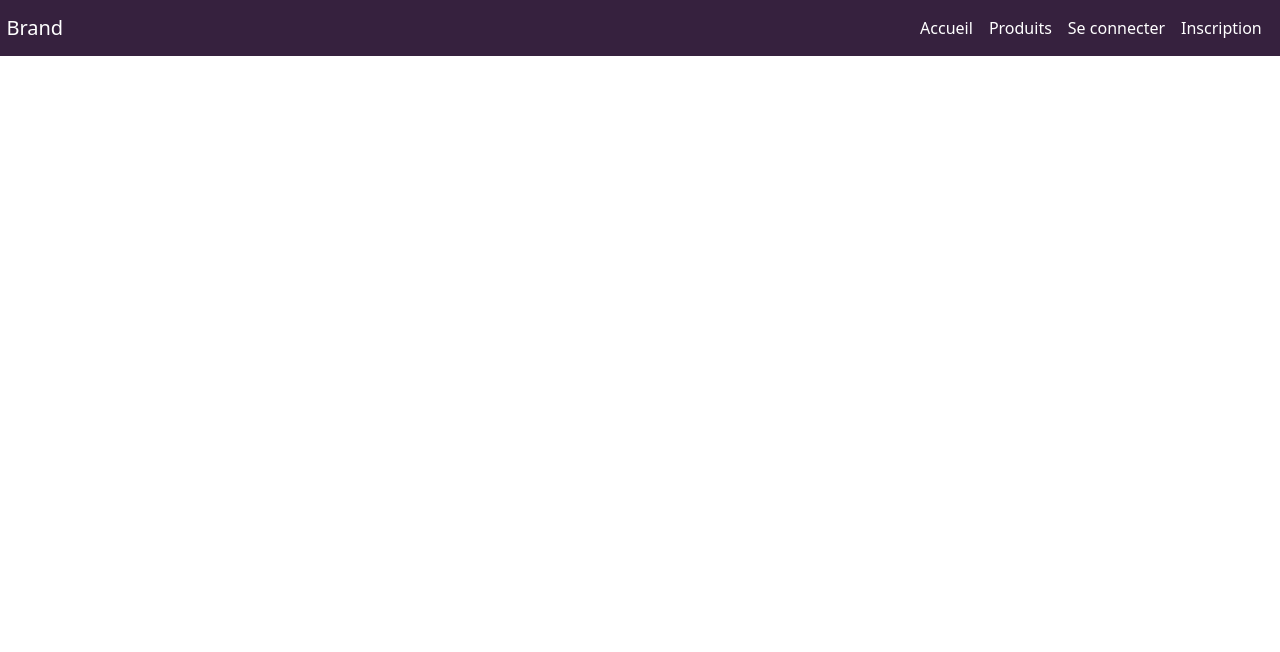
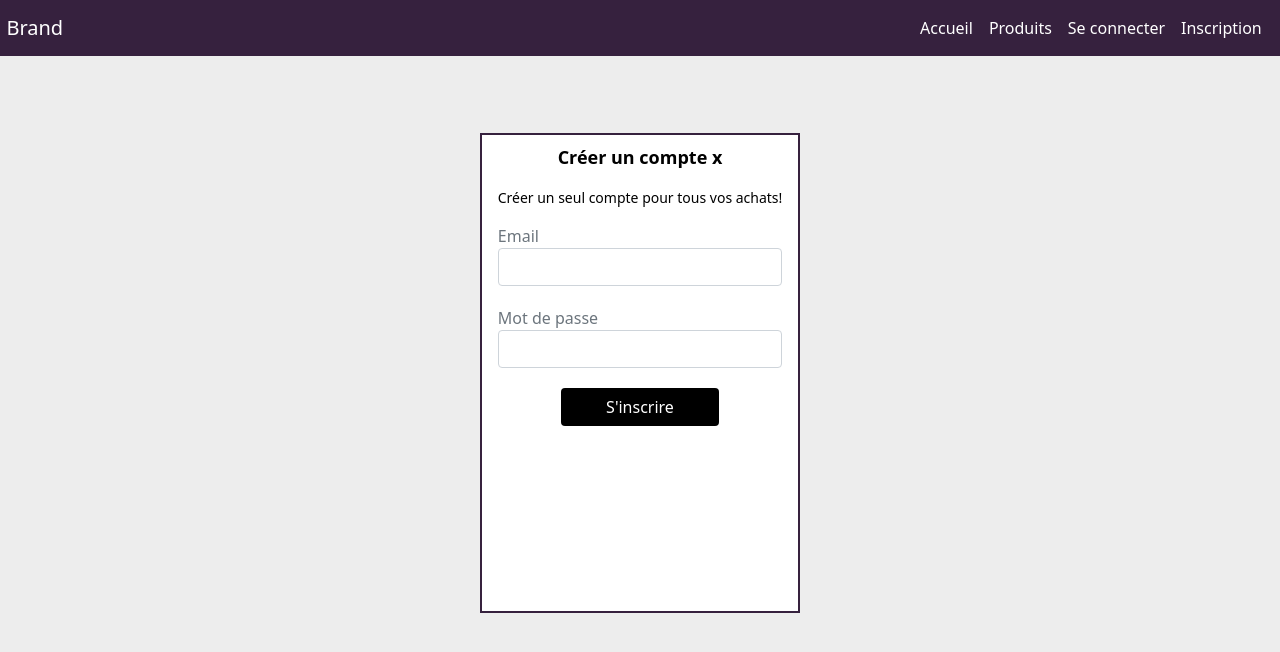
Before and after one commit to mohamed-mowafya/e-commerce-gadget-factory, a React (Create React App) app in the folder ecommerce-frontend/: page /login in a window 1280 px wide. Shown: the top 652 px of the page. Built offline with nearby package versions, Linux system fonts and the light colour scheme; no server answers.

Commit message:
Creation page Login

```diff
--- a/ecommerce-frontend/src/usagers/Login.js
+++ b/ecommerce-frontend/src/usagers/Login.js
@@ -1,8 +1,98 @@
-import React from "react";
+import React, { useState, useEffect } from "react";
 import Layout from '../site/Layout';
-const Login = () =>{
-    return <Layout title="Login page" description="Ecommerce app">
+import { API } from "../config";
+import '../style.css'
+import { Redirect } from "react-router";
 
-    </Layout>
+const Login = () => {
+    const [valeursUsager, setValeursUsager] = useState({
+        email: '',
+        mdp: '',
+        erreur: '',
+        chargement: false,
+        rediriger: false,
+    });
+    useEffect(() => { document.body.style.backgroundColor = '#ededed' })
+
+    const submitValeurs = (event) => {
+        event.preventDefault(); // Methode qui permets d'interdire le refresh.
+        setValeursUsager({ ...valeursUsager, erreur: false, chargement: true});
+        valeursForm({ email, mdp }).then(data => {
+            if (data.erreur){
+                setValeursUsager({...valeursUsager, erreur: data.erreur, chargement: false})
+            }else{
+                setValeursUsager({
+                    ...valeursUsager, rediriger: true
+                });
+            }
+        });
+    };
+    /**
+     * Envoie les valeurs au backend.
+     */
+    const valeursForm = (usager) => { // Var usager = objet javascript avec les information de l'utilisateur.
+        fetch(`${API}/signup`, {
+            method: "POST",
+            headers: {
+                Accept: 'application/json',
+                "Content-type": "application/json"
+            },
+            body: JSON.stringify(usager)
+        })
+            .then(reponse => {
+                return reponse.json
+            })
+            .catch(err => {
+                console.log(err)
+            })
+    };
+
+    const changementValeurs = contenu => event => {
+        setValeursUsager({ ...valeursUsager, erreur: false, [contenu]: event.target.value });
+    }
+
+    const { email, mdp, erreur, chargement, rediriger } = valeursUsager;
+    const form = () => (
+        <div className="section-inscription">
+            <p className="header-inscription">Créer un compte x</p>
+            <p className="paragraph-inscription">Créer un seul compte pour tous vos achats!</p>
+            <form action="POST" className="flex-inscription">
+                <div className="form-group form-inscription">
+                    <label className="text-muted">Email</label>
+                    <input onChange={changementValeurs('email')} type="email" className="form-control" value={email}/>
+                </div>
+                <div className="form-group form-inscription">
+                    <label className="text-muted">Mot de passe</label>
+                    <input onChange={changementValeurs('mdp')} type="password" className="form-control" value={mdp}/>
+                </div>
+                <button className="btn btn-inscription" onClick={submitValeurs}>S'inscrire</button>
+            </form>
+        </div>
+    )
+
+    const afficheErreur = () => (
+        <div className="alerte alerte-danger" style= {{display: erreur ? "" : "none"}}>{erreur}</div>
+    );
+
+    const afficheChargement = () => (
+        chargement && (<div className="alerte alerte-info">
+            <h2>Chargement...</h2>
+        </div>
+        )
+    );
+
+    const redirigerUtilisateur = () => {
+        if(rediriger){
+            return <Redirect to="/" />;
+        }
+    }
+    return (
+        <Layout title="Login page" description="Ecommerce app" className="">
+            {afficheChargement()}
+            {afficheErreur()}
+            {form()}
+            {redirigerUtilisateur()}
+        </Layout>
+    )
 }
 export default Login;
```
